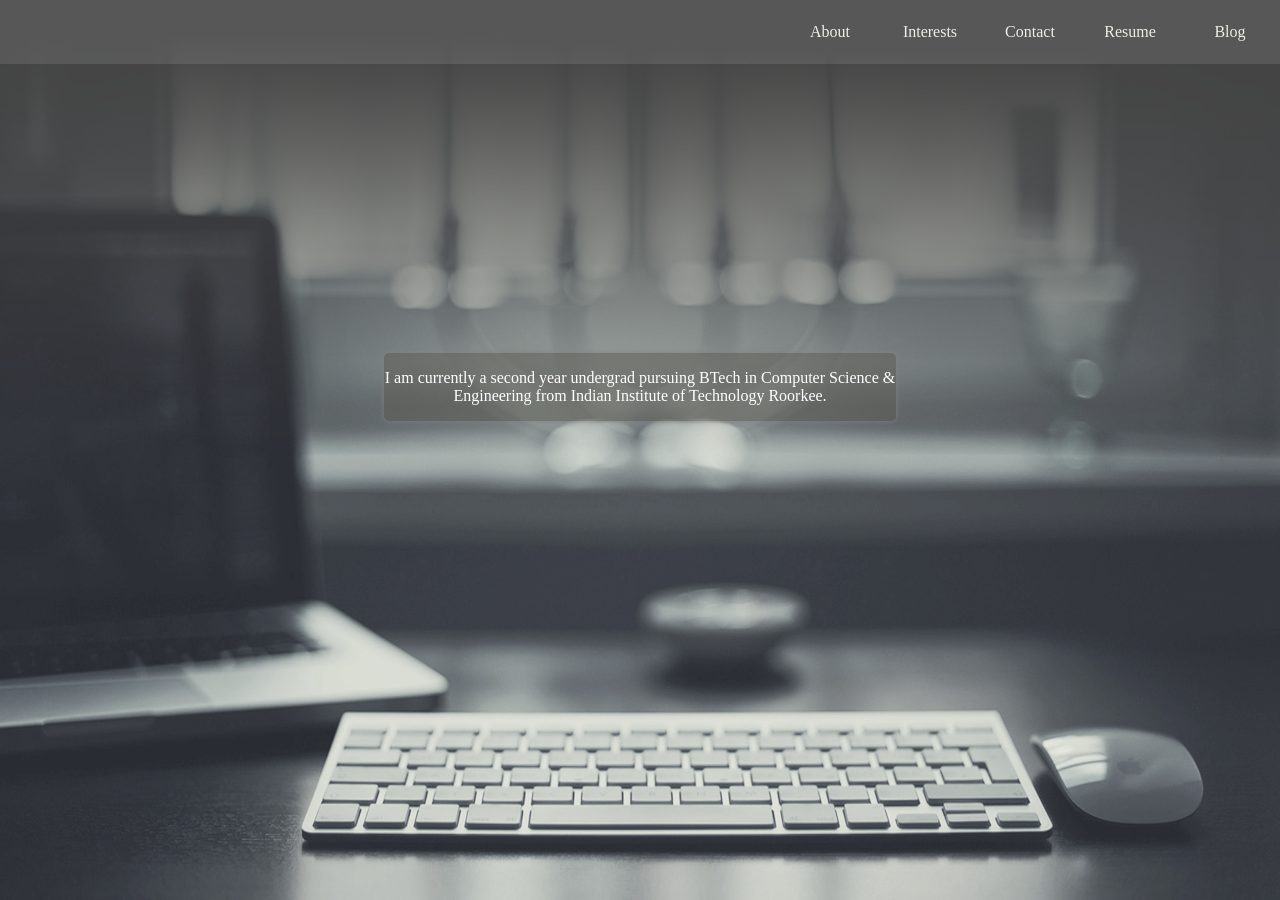
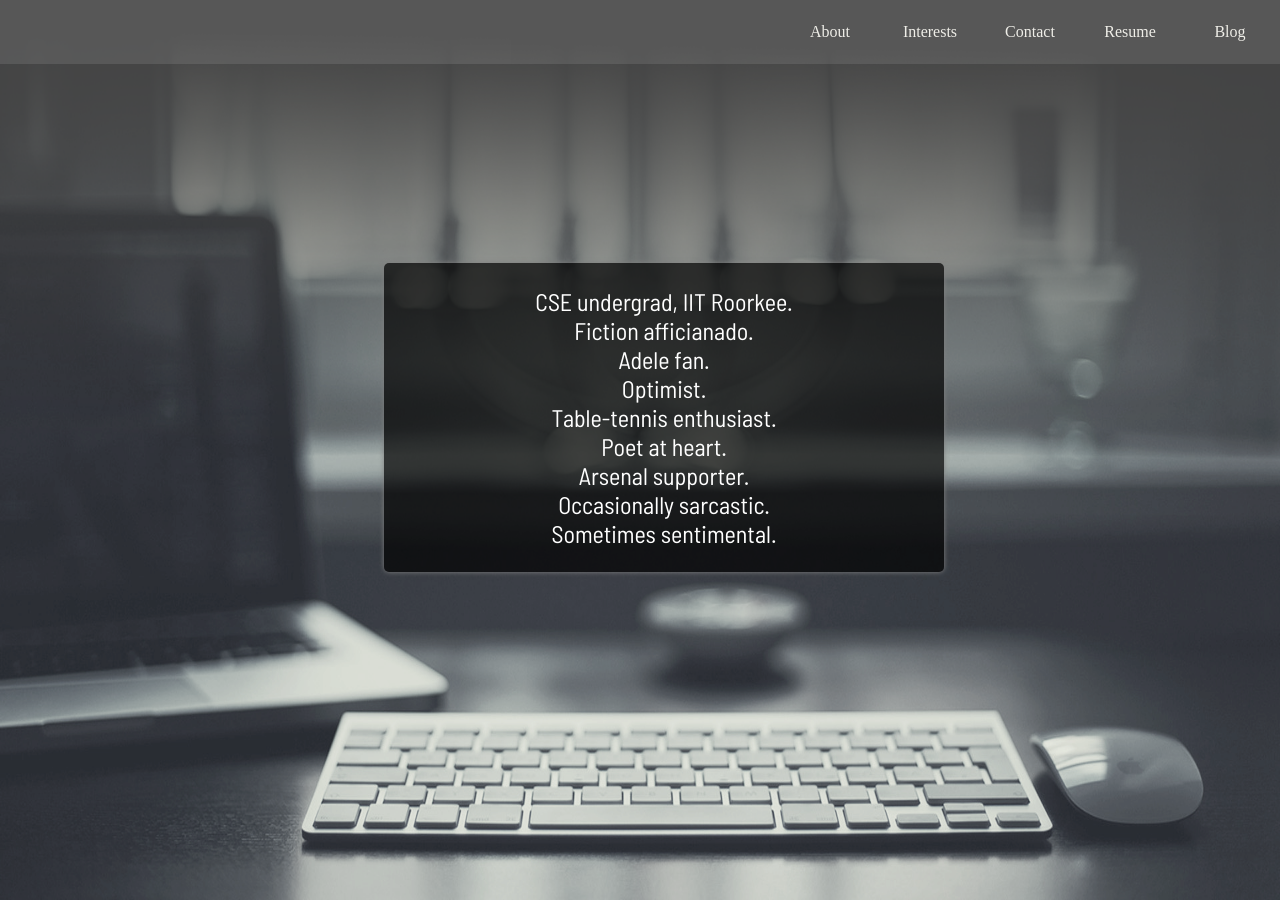
Before and after one commit to c0dzilla/c0dzilla.github.io, a Jekyll site: the page index.html, which Jekyll copies as it is, in a window 1280 px wide and 900 px high, scrolled down 637 px. Built offline with Jekyll 4.4.1, drawn with Linux system fonts in a browser that asks for light colours; nearby versions of some CDN libraries.

Commit message:
added about stuff

```diff
--- a/_sass/minima.scss
+++ b/_sass/minima.scss
@@ -142,6 +142,8 @@ body {
 	border-radius: 5px;
 	text-align: center;
 	box-shadow: 0 0 5px gray;
+	padding-right: 1em;
+	padding-left: 1em;
 }
 
 #introduction_bio {
@@ -152,8 +154,6 @@ body {
 	background-color: rgb(221, 86, 37);
 	font-family: 'Passion One', cursive;
 	font-size: 2em;
-	padding-right: 1em;
-	padding-left: 1em;
 }
 
 .panel_about {
@@ -166,8 +166,11 @@ body {
 #about_content {
 	z-index: 1;
 	position: absolute;
-	top: 10vh;
+	top: 0;
 	width: 40%;
 	left: 30%;
+	background-color: rgba(0, 0, 0, 0.7);
 	color: white;
+	font-size: 1.5em;
+	font-family: 'Barlow Semi Condensed', sans-serif;
 }
--- a/index.html
+++ b/index.html
@@ -4,8 +4,9 @@
 	<title>
 		Nikhil Kaushik
 	</title>
+	<link href="https://fonts.googleapis.com/css?family=Passion+One" rel="stylesheet">
+	<link href="https://fonts.googleapis.com/css?family=Barlow+Semi+Condensed" rel="stylesheet">
 	<link rel="stylesheet" type="text/css" href="./assets/main.css">
-	<link href="https://fonts.googleapis.com/css?family=Passion+One" rel="stylesheet">
 </head>
 <body>
 
@@ -51,7 +52,9 @@
 
 	<div class = "content" id = "about_content">
 		<p>
-			I am currently a second year undergrad pursuing BTech in Computer Science & Engineering from Indian Institute of Technology Roorkee.
+			CSE undergrad, IIT Roorkee.<br>Fiction afficianado.<br>Adele fan.<br>
+			Optimist.<br> Table-tennis enthusiast. <br>Poet at heart.
+			<br>Arsenal supporter. <br>Occasionally sarcastic.<br>Sometimes sentimental.<br>
 		</p>
 	</div>
 
```
